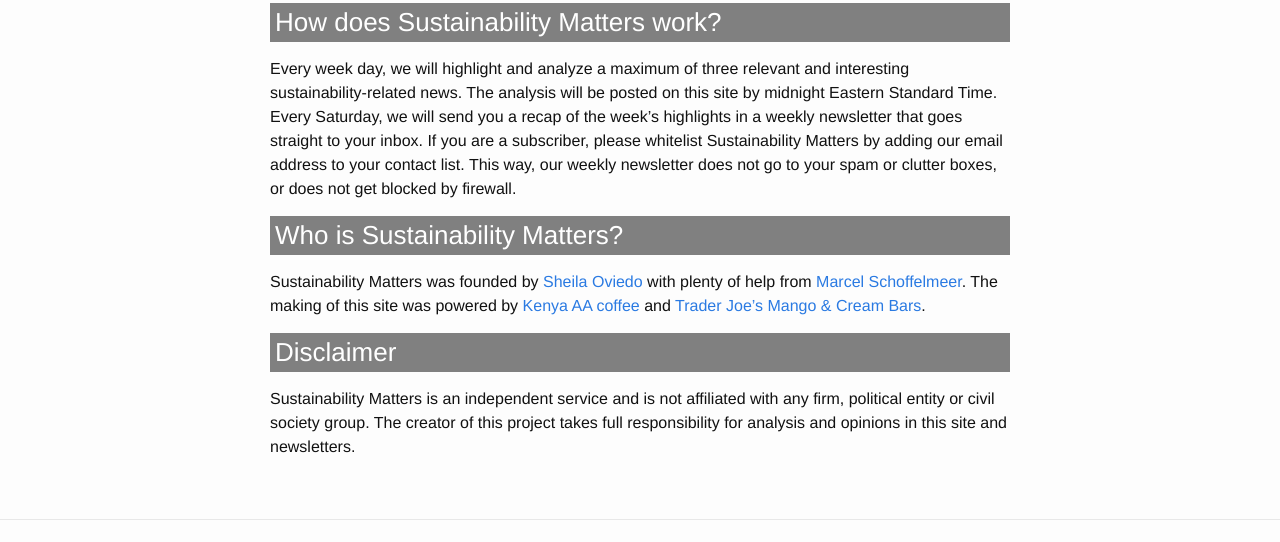
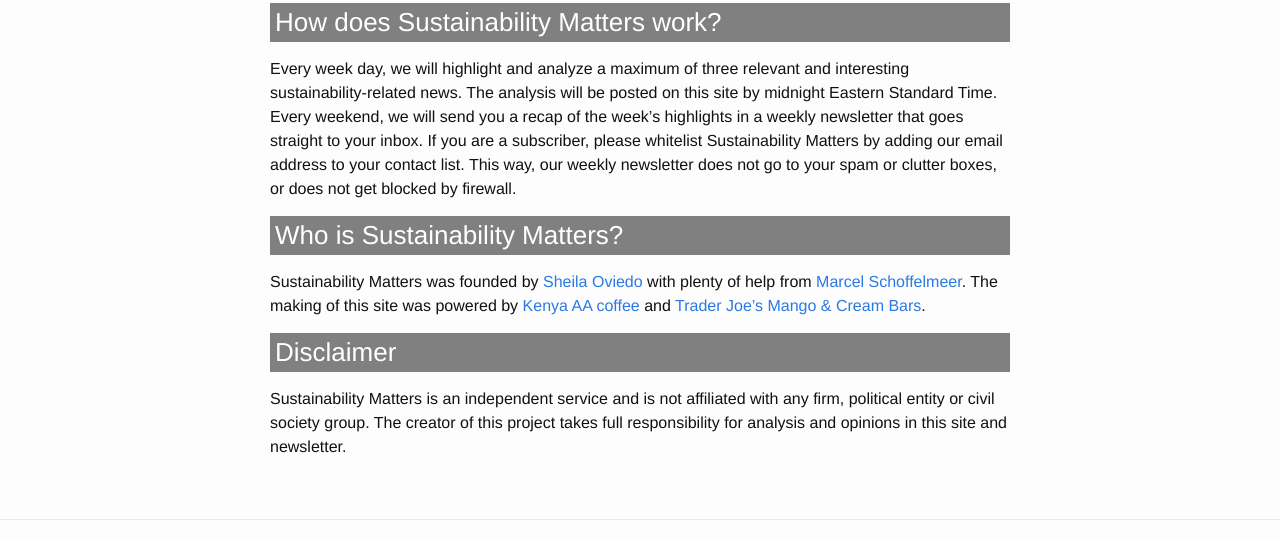
Before and after one commit to Sparkleleuk/Sustainability_Matters, a Jekyll site: the page built from about.md, in a window 1280 px wide. Shown: the part 520-1062 px from the top of the page. Built offline with Jekyll 4.4.1, drawn with Linux system fonts in a browser that asks for light colours.

```diff
--- a/about.md
+++ b/about.md
@@ -11,7 +11,7 @@ Sustainability Matters is not an aggregator or a curator of sustainability news.
 
 ### How does Sustainability Matters work?
 
-Every week day, we will highlight and analyze a maximum of three relevant and interesting sustainability-related news. The analysis will be posted on this site by midnight Eastern Standard Time. Every Saturday, we will send you a recap of the week's highlights in a weekly newsletter that goes straight to your inbox. If you are a subscriber, please whitelist Sustainability Matters by adding our email address to your contact list. This way, our weekly newsletter does not go to your spam or clutter boxes, or does not get blocked by firewall.
+Every week day, we will highlight and analyze a maximum of three relevant and interesting sustainability-related news. The analysis will be posted on this site by midnight Eastern Standard Time. Every weekend, we will send you a recap of the week's highlights in a weekly newsletter that goes straight to your inbox. If you are a subscriber, please whitelist Sustainability Matters by adding our email address to your contact list. This way, our weekly newsletter does not go to your spam or clutter boxes, or does not get blocked by firewall.
 
 ### Who is Sustainability Matters?
 
@@ -19,4 +19,4 @@ Sustainability Matters was founded by [Sheila Oviedo](https://www.linkedin.com/i
 
 ### Disclaimer
 
-Sustainability Matters is an independent service and is not affiliated with any firm, political entity or civil society group. The creator of this project takes full responsibility for analysis and opinions in this site and newsletters.
+Sustainability Matters is an independent service and is not affiliated with any firm, political entity or civil society group. The creator of this project takes full responsibility for analysis and opinions in this site and newsletter.
--- a/index.html
+++ b/index.html
@@ -6,7 +6,7 @@ image:
   facebook:
 
 seo:
-  name: Sustainability Matters
+  name: Sustainability
 
 
 ---
```
Also changed, not shown: _posts/2018-11-12-wildfires.markdown (added, +31 -0 lines), 2 other files.
